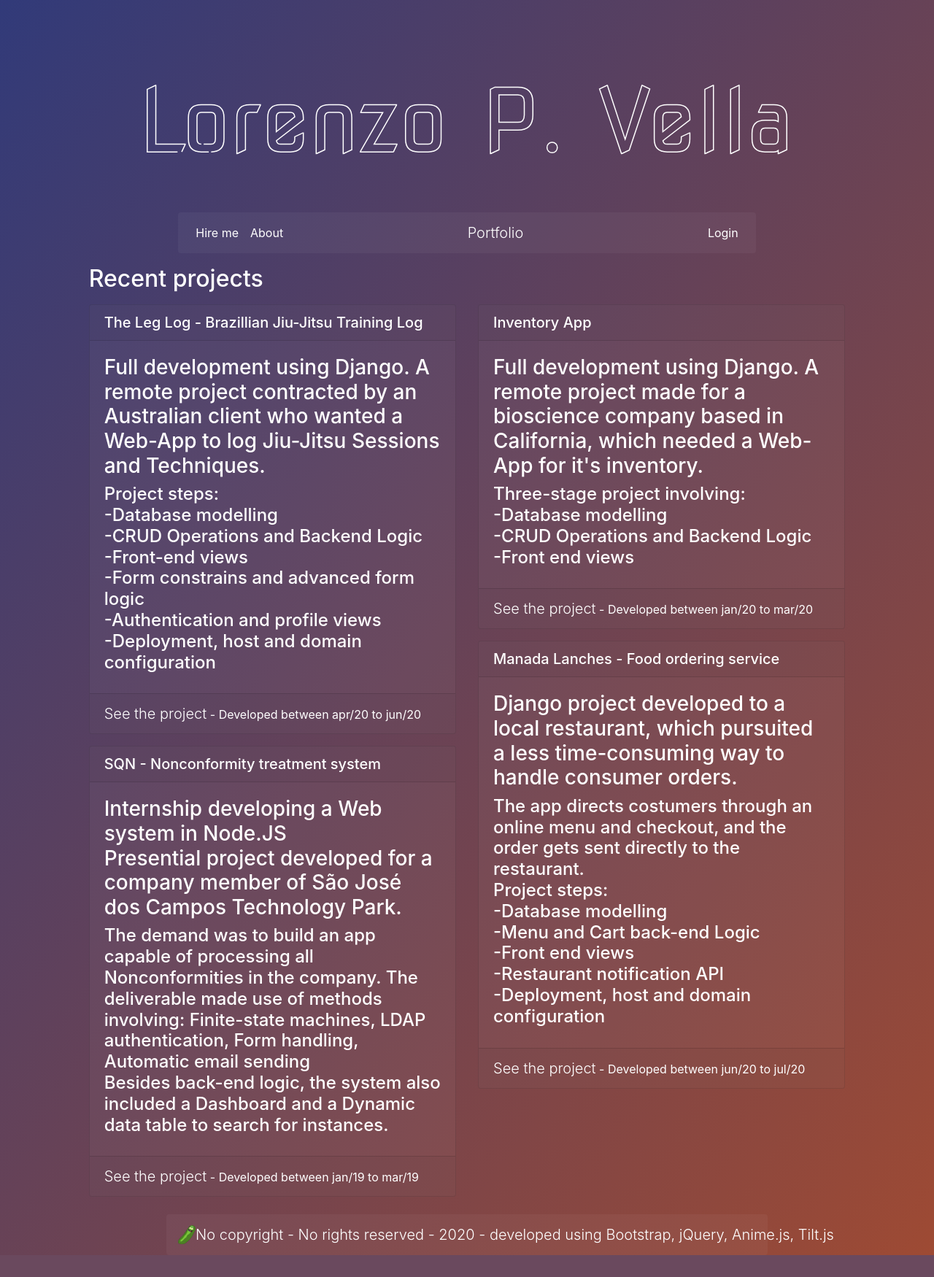
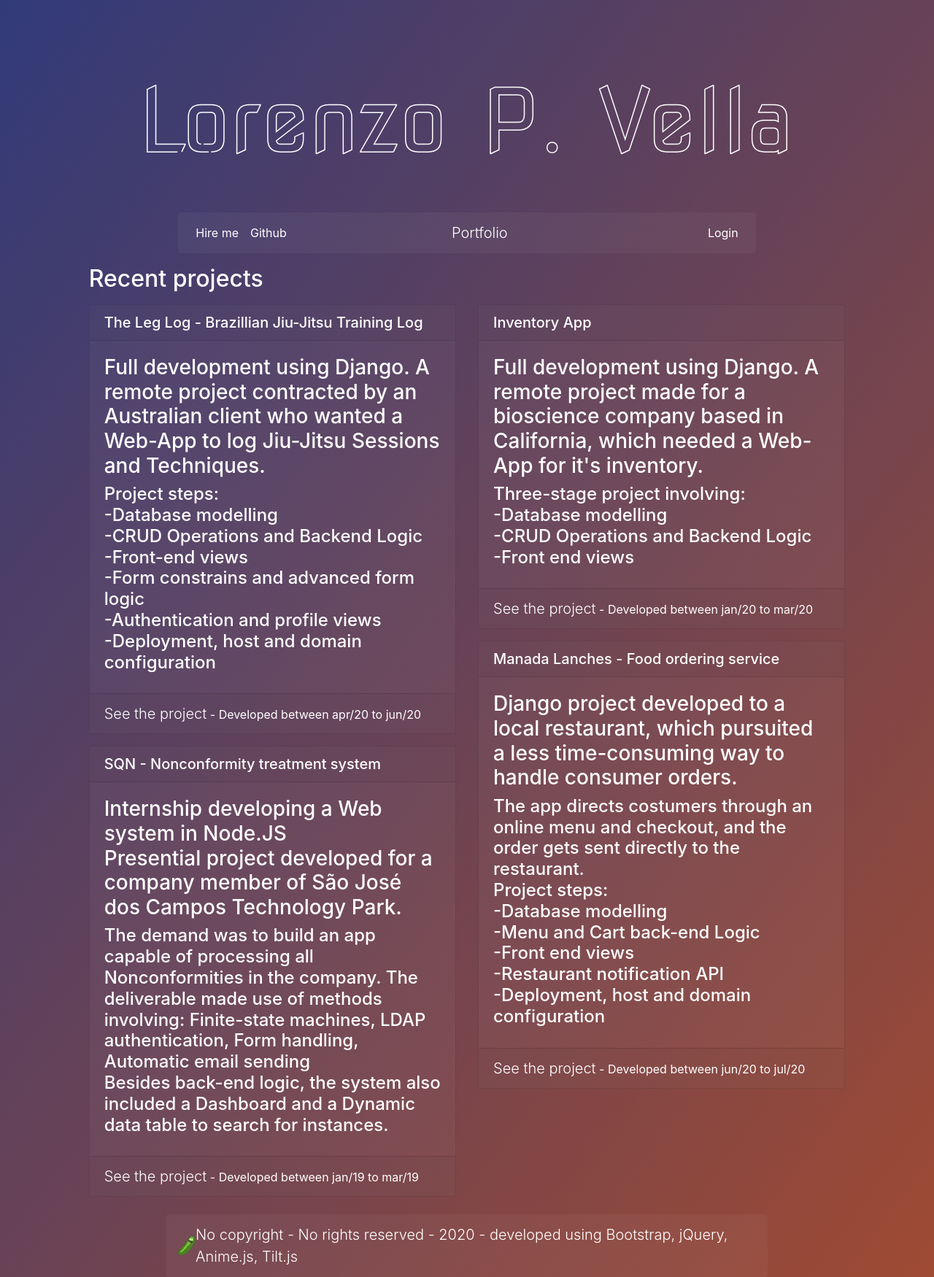
Before and after one commit to lorenzovella/vellatech, a Django app: page / in a window 1280 px wide. Shown: the whole page at 73% size. Before the commit the page ends 1720 px from the top, so only its background shows below. Run offline with Django 3.2, Linux system fonts and the light colour scheme; some libraries are stand-ins or nearby versions.

Commit message:
detalhecitos

```diff
--- a/Portfolio/templates/index.html
+++ b/Portfolio/templates/index.html
@@ -50,10 +50,10 @@ attachTilt()
               <li class="nav-item"><a class="nav-link" href="https://www.upwork.com/o/profiles/users/~01214991522b1425cb/">Hire me</a></li>
             </ul>
             <ul class="nav navbar-nav mt-2 mt-lg-0">
-              <li class="nav-item"><a class="nav-link" href="about.html">About</a></li>
+              <li class="nav-item"><a class="nav-link" href="http://github.com/lorenzovella">Github</a></li>
             </ul>
           </div>
-          <a class="navbar-brand mx-auto d-flex lead" href="#">Portfolio</a>
+          <a class="navbar-brand mx-auto d-flex lead pr-5" href="#">Portfolio</a>
           <div class="navbar-collapse collapse">
             <ul class="nav navbar-nav ml-auto">
               <li class="nav-item"><a class="nav-link"> Login</a></li>
@@ -175,7 +175,7 @@ attachTilt()
       <div class="col-md-8 mx-auto">
         <nav class="navbar navbar-dark navbar-expand-lg rounded mt-3">
           <img src="static/pickle-rick.png"/>
-          <a class="navbar-brand mx-auto d-flex lead" >No copyright - No rights reserved - 2020 - developed using Bootstrap, jQuery, Anime.js, Tilt.js</a>
+          <a class="navbar-brand mx-auto d-flex lead text-wrap" >No copyright - No rights reserved - 2020 - developed using Bootstrap, jQuery, Anime.js, Tilt.js</a>
         </nav>
       </div>
     </footer>
```
